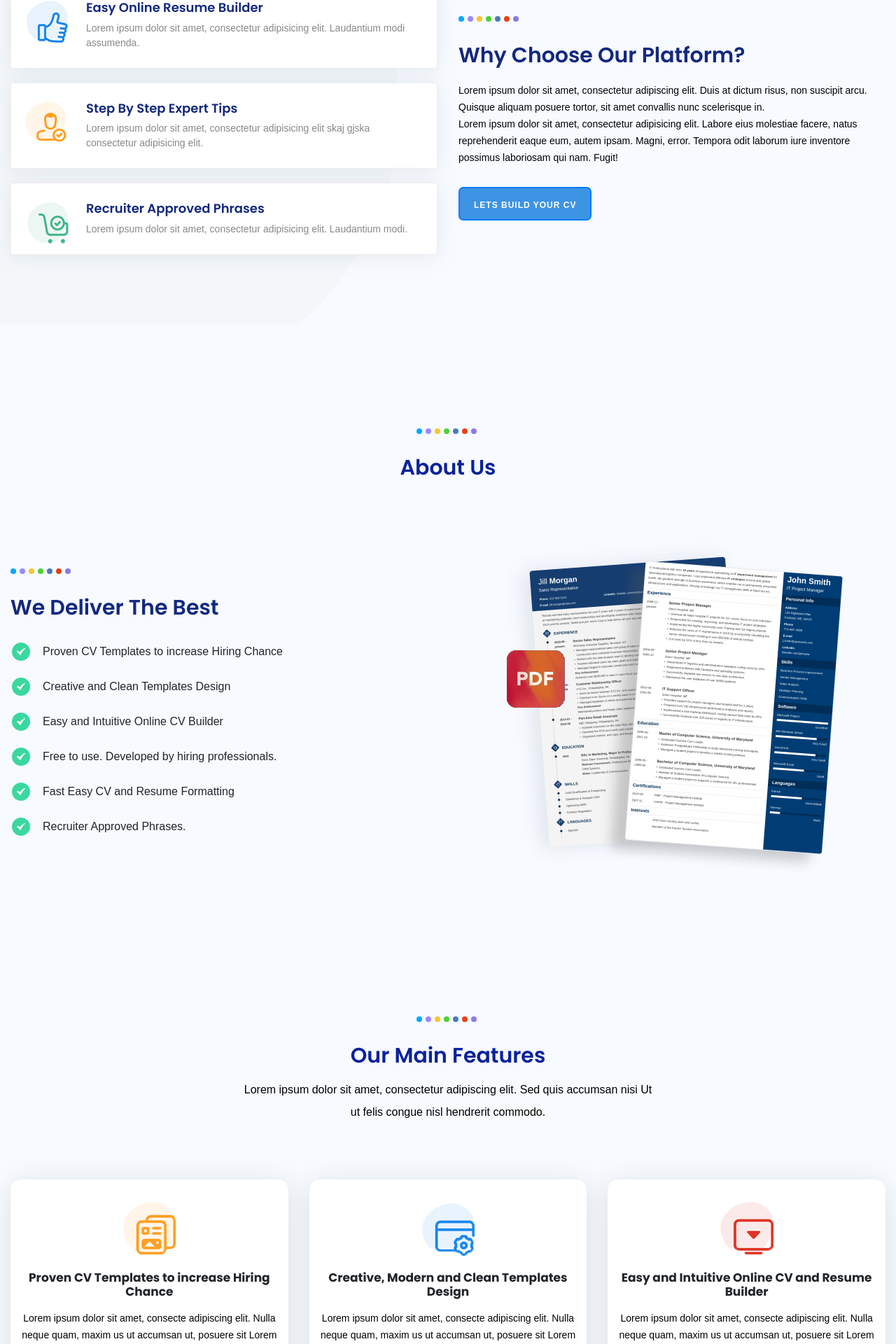
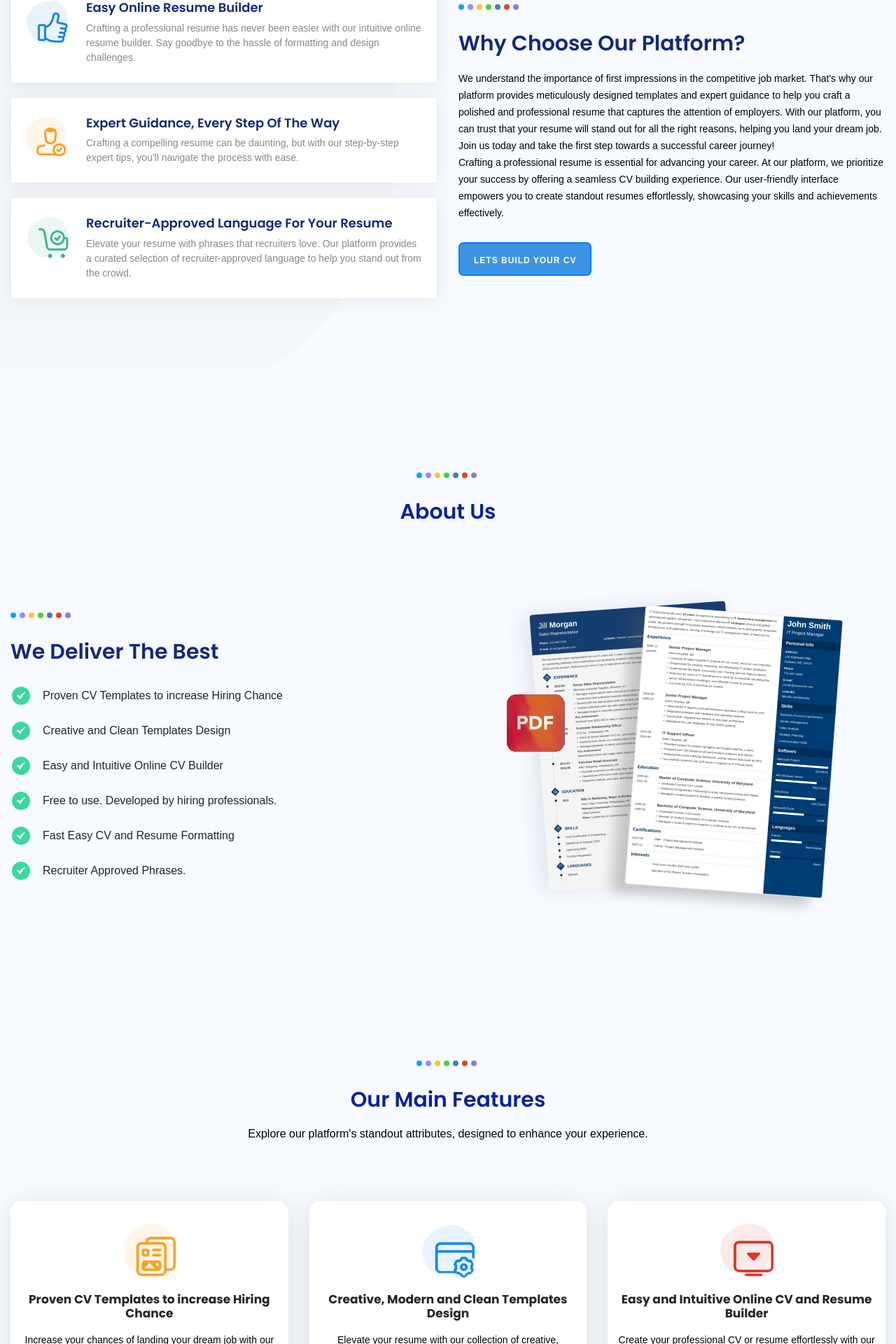
Before and after one commit to 0xissam/NexCV, a React (Vite) app in the folder Frontend/: page / in a window 1280 px wide. Shown: the part 826-2746 px from the top of the page at 70% size. Built offline with nearby package versions, Linux system fonts and the light colour scheme; a web font is replaced by a local one.

Commit message:
added real text to the homepage

```diff
--- a/Frontend/src/components/Features.jsx
+++ b/Frontend/src/components/Features.jsx
@@ -32,8 +32,7 @@ function Features() {
             <p className="wow fadeInUp" style={{
               color: 'black'
             }} data-wow-delay="0.4s">
-          Lorem ipsum dolor sit amet, consectetur adipiscing elit. Sed quis
-          accumsan nisi Ut ut felis congue nisl hendrerit commodo.
+              Explore our platform's standout attributes, designed to enhance your experience.
             </p>
           </div>
           <div className="row">
@@ -51,9 +50,7 @@ function Features() {
                 <p style={{
                   color: 'black'
                 }}>
-              Lorem ipsum dolor sit amet, consecte adipiscing elit. Nulla neque
-              quam, maxim us ut accumsan ut, posuere sit Lorem ipsum adipiscing
-              elit.
+                  Increase your chances of landing your dream job with our proven CV templates. Our carefully crafted templates are designed to impress hiring managers and showcase your skills and experience.
                 </p>
               </div>
             </div>
@@ -71,9 +68,7 @@ function Features() {
                 <p style={{
                   color: 'black'
                 }}>
-              Lorem ipsum dolor sit amet, consecte adipiscing elit. Nulla neque
-              quam, maxim us ut accumsan ut, posuere sit Lorem ipsum adipiscing
-              elit.
+                  Elevate your resume with our collection of creative, modern, and clean template designs. Our templates are meticulously crafted to provide a fresh and stylish presentation that captures attention.
                 </p>
               </div>
             </div>
@@ -91,9 +86,7 @@ function Features() {
                 <p style={{
                   color: 'black'
                 }}>
-              Lorem ipsum dolor sit amet, consecte adipiscing elit. Nulla neque
-              quam, maxim us ut accumsan ut, posuere sit Lorem ipsum adipiscing
-              elit.
+                  Create your professional CV or resume effortlessly with our easy and intuitive online builder. Our platform simplifies the process, guiding you through each step with clarity and ease.
                 </p>
               </div>
             </div>
@@ -111,9 +104,8 @@ function Features() {
                 <p style={{
                   color: 'black'
                 }}>
-              Lorem ipsum dolor sit amet, consecte adipiscing elit. Nulla neque
-              quam, maxim us ut accumsan ut, posuere sit Lorem ipsum adipiscing
-              elit.
+                  Our platform is both free to use and developed by hiring professionals, ensuring that you have access to top-quality tools without any financial burden.
+                  Created by experts who understand the intricacies of the hiring process.
                 </p>
               </div>
             </div>
@@ -131,9 +123,8 @@ function Features() {
                 <p style={{
                   color: 'black'
                 }}>
-              Lorem ipsum dolor sit amet, consecte adipiscing elit. Nulla neque
-              quam, maxim us ut accumsan ut, posuere sit Lorem ipsum adipiscing
-              elit.
+                  Utilize recruiter-approved phrases seamlessly integrated with module notifications.
+                  Our platform ensures that your resume shines with language that resonates with hiring professionals.
                 </p>
               </div>
             </div>
@@ -151,9 +142,7 @@ function Features() {
                 <p style={{
                   color: 'black'
                 }}>
-              Lorem ipsum dolor sit amet, consecte adipiscing elit. Nulla neque
-              quam, maxim us ut accumsan ut, posuere sit Lorem ipsum adipiscing
-              elit.
+                  Quickly format your CV and resume with ease using our platform. We understand the importance of efficiency when it comes to job applications, which is why we've designed our tool to streamline the formatting process. Don't let formatting headaches slow you down.
                 </p>
               </div>
             </div>
--- a/Frontend/src/components/Oct.jsx
+++ b/Frontend/src/components/Oct.jsx
@@ -19,8 +19,7 @@ function Oct() {
           </div>
           <h2 className="bold">Our Creative Templates</h2>
           <p>
-        Lorem ipsum dolor sit amet, consectetur adipisicing elit, sed do eiusmod
-        tempor incididunt ut labore et dolore magna aliqua
+            Discover our collection of creative templates designed to make your resume stand out.
           </p>
         </div>
         <div className="row">
--- a/Frontend/src/components/Sectiontoo.jsx
+++ b/Frontend/src/components/Sectiontoo.jsx
@@ -20,8 +20,7 @@ function Sectiontoo() {
                     <a href="#">Easy Online Resume Builder</a>
                   </h3>
                   <div className="text">
-                Lorem ipsum dolor sit amet, consectetur adipisicing elit.
-                Laudantium modi assumenda.
+                    Crafting a professional resume has never been easier with our intuitive online resume builder. Say goodbye to the hassle of formatting and design challenges.
                   </div>
                 </div>
               </div>
@@ -31,11 +30,10 @@ function Sectiontoo() {
                     <img src={secondimg} alt="" />
                   </div>
                   <h3>
-                <a href="#">Step by Step Expert Tips</a>
+                    <a href="#">Expert Guidance, Every Step of the Way</a>
                   </h3>
                   <div className="text">
-                Lorem ipsum dolor sit amet, consectetur adipisicing elit skaj
-                gjska consectetur adipisicing elit.
+                    Crafting a compelling resume can be daunting, but with our step-by-step expert tips, you'll navigate the process with ease.
                   </div>
                 </div>
               </div>
@@ -45,11 +43,10 @@ function Sectiontoo() {
                     <img src={theardimg} alt="" />
                   </div>
                   <h3>
-                <a href="#">Recruiter Approved Phrases</a>
+                    <a href="#">Recruiter-Approved Language for Your Resume</a>
                   </h3>
                   <div className="text">
-                Lorem ipsum dolor sit amet, consectetur adipisicing elit.
-                Laudantium modi.
+                    Elevate your resume with phrases that recruiters love. Our platform provides a curated selection of recruiter-approved language to help you stand out from the crowd.
                   </div>
                 </div>
               </div>
@@ -69,17 +66,13 @@ function Sectiontoo() {
                 <p style={{
                   color: 'black'
                 }}>
-              Lorem ipsum dolor sit amet, consectetur adipiscing elit. Duis at
-              dictum risus, non suscipit arcu. Quisque aliquam posuere tortor,
-              sit amet convallis nunc scelerisque in.
+                  We understand the importance of first impressions in the competitive job market. That's why our platform provides meticulously designed templates and expert guidance to help you craft a polished and professional resume that captures the attention of employers.
+                  With our platform, you can trust that your resume will stand out for all the right reasons, helping you land your dream job. Join us today and take the first step towards a successful career journey!
                 </p>
                 <p style={{
                   color: 'black'
                 }}>
-              Lorem ipsum dolor sit amet, consectetur adipisicing elit. Labore
-              eius molestiae facere, natus reprehenderit eaque eum, autem ipsam.
-              Magni, error. Tempora odit laborum iure inventore possimus
-              laboriosam qui nam. Fugit!
+                  Crafting a professional resume is essential for advancing your career. At our platform, we prioritize your success by offering a seamless CV building experience. Our user-friendly interface empowers you to create standout resumes effortlessly, showcasing your skills and achievements effectively.
                 </p>
                 <a className="btn dream-btn mt-30" href="templates.html">
                   lets build your cv
--- a/Frontend/src/components/Testimonial.jsx
+++ b/Frontend/src/components/Testimonial.jsx
@@ -23,8 +23,7 @@ function Testimonial() {
                 </div>
                 <h2>Your Success, Our Inspiration</h2>
                 <p>
-                  Lorem ipsum dolor sit amet, consectetur adipiscing elit. Sed quis
-                  accumsan nisi Ut ut felis congue nisl hendrerit commodo.{" "}
+                  From crafting standout resumes to navigating the job search process, we're here to support you every step of the way.{" "}
                 </p>
               </div>
             </div>
@@ -52,9 +51,7 @@ function Testimonial() {
                         <div className="testimonial-description">
                           <div className="testimonial_text">
                             <p>
-                              Lorem ipsum dolor sit amet, consectetur adipisicing
-                              elit. Error nostrum adipisci porro quisquam. Rem, earum,
-                              tenetur? Architecto et, earum repudiandae.
+                            Using NexCV has been a game-changer for me. The seamless interface and insightful guidance have transformed how I approach resume building and job applications. Thanks to NexCv, I've experienced a new level of professionalism in my job search journey. Highly recommended!
                             </p>
                           </div>
                           {/* Admin Text */}
@@ -78,9 +75,7 @@ function Testimonial() {
                         <div className="testimonial-description">
                           <div className="testimonial_text">
                             <p>
-                              Lorem ipsum dolor sit amet, consectetur adipisicing
-                              elit. Error nostrum adipisci porro quisquam. Rem, earum,
-                              tenetur? Architecto et, earum repudiandae.
+                            My experience with NexCv has been nothing short of amazing. The efficient tools and resources provided have made the daunting task of resume building a breeze. The impact of using their templates was immediate—I received more interview callbacks than ever before.
                             </p>
                           </div>
                           {/* Admin Text */}
@@ -104,9 +99,7 @@ function Testimonial() {
                         <div className="testimonial-description">
                           <div className="testimonial_text">
                             <p>
-                              Lorem ipsum dolor sit amet, consectetur adipisicing
-                              elit. Error nostrum adipisci porro quisquam. Rem, earum,
-                              tenetur? Architecto et, earum repudiandae.
+                            Choosing NexCv was a gratifying decision in my career journey. The insights and support offered have been invaluable. The professionalism of the templates provided helped me present my skills and experience in a compelling way. With NexCv, I felt empowered and confident.
                             </p>
                           </div>
                           {/* Admin Text */}
```
Lines whose indentation alone changed are shown as unchanged.
